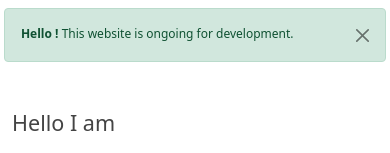
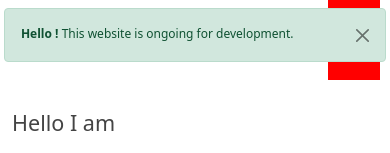
Before and after one commit to amilasaad/amilasaad.github.io, an Angular app: page / in a window 390 px wide. Shown: the top 153 px of the page. Built offline with nearby package versions, Linux system fonts and the light colour scheme.

Commit message:
Put logo back for mobile design

```diff
--- a/src/app/app.component.html
+++ b/src/app/app.component.html
@@ -1,3 +1,5 @@
+<a class="navbar-brand web-name mobile-title" type="button" id="dropdownMenuButton1" data-bs-toggle="dropdown"
+      aria-expanded="false">A<span>a</span></a>
 <nav class="navbar navbar-expand-lg navbar-light nav-bar-amil remove_995px" style="width: 99vw;">
   <!--<label class="navbar-brand web-name" for="dropdownMenuButton1">A<span>a</span></label>-->
   <div class="dropdown">
--- a/src/styles.css
+++ b/src/styles.css
@@ -160,4 +160,7 @@
         display: none;
     }
 
+    .mobile-title {
+        display: none;
+    }
 }
```
